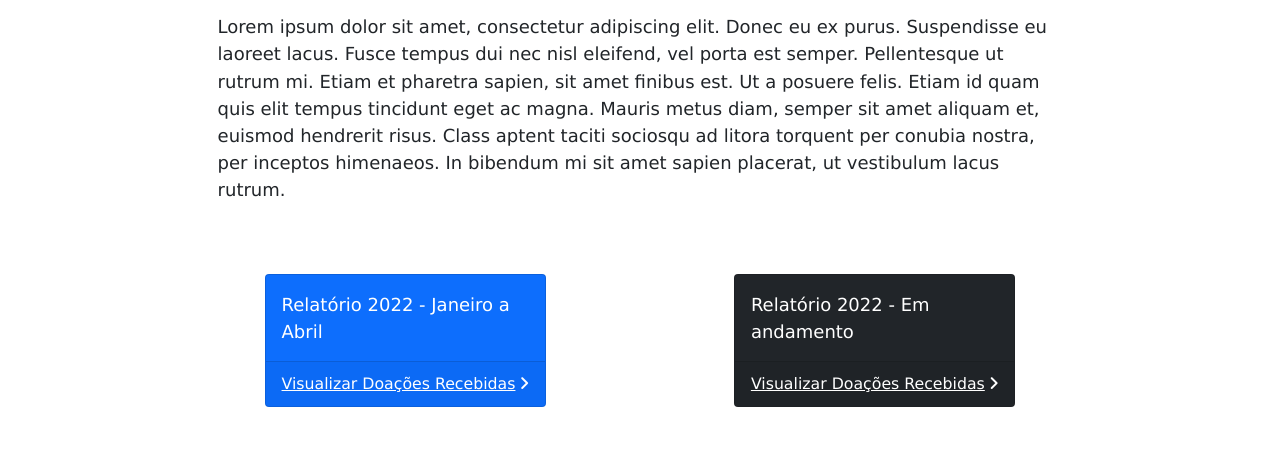
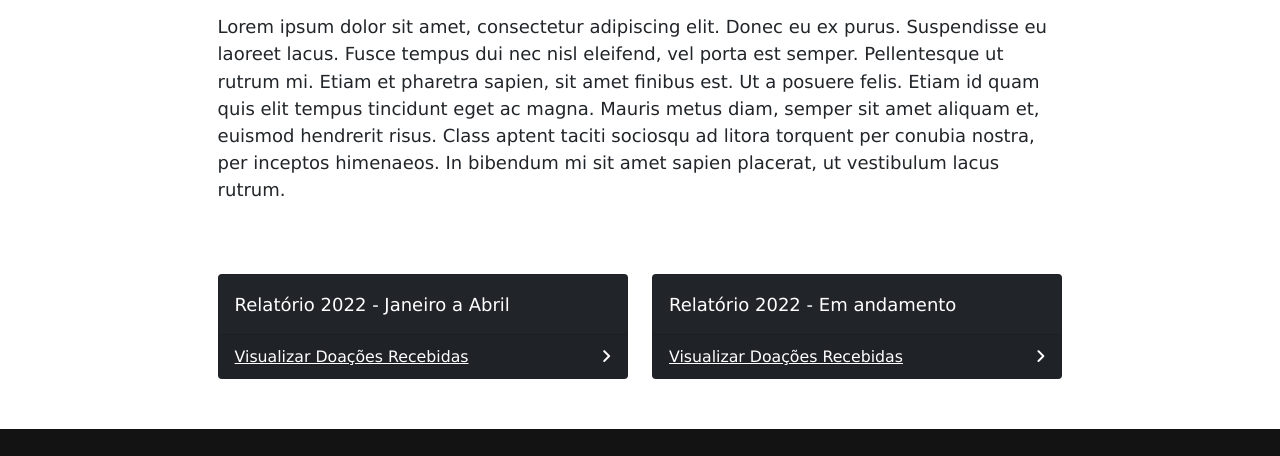
Before and after one commit to 2022M2T2-Inteli/Nakata-Uniwise, a plain HTML site: page src/páginas/transparencia.html in a window 1280 px wide. Shown: the part 342-798 px from the top of the page. Drawn offline with nearby package versions, Linux system fonts and the light colour scheme.

Commit message:
Update css e Página - Transparência

```diff
--- a/src/css/style.css
+++ b/src/css/style.css
@@ -457,11 +457,10 @@ header{
 .imgSpende {
     width: 80%;
 } */
+
+
 /* --- PÁGINA  TRANSPARÊNCIA --- */
 
-:root {
-    --bs-blue: #68be65;
-}
 .text-home-financeiro{
     width: 70%;
     margin: 0 auto;
--- a/src/páginas/transparencia.html
+++ b/src/páginas/transparencia.html
@@ -76,9 +76,9 @@
             <br>
         </div>
 
-        <div class="relatorio-pdf">
-            <div class="col-xl-4 col-md-5 col-sm-6">
-                <div class="card bg-primary text-white mb-4">
+        <div class="row">
+            <div class="col-xl-6 col-md-6 col-12">
+                <div class="card bg-dark text-white mb-4">
                     <div class="card-body">Relatório 2022 - Janeiro a Abril</div>
                     <div class="card-footer d-flex align-items-center justify-content-between">
                         <a class="small text-white stretched-link" href="https://drive.google.com/file/d/1lHFjivguOGdkY4Nlvxpim9knWQszvGot/view?usp=sharing">Visualizar Doações Recebidas</a>
@@ -86,8 +86,7 @@
                     </div>
                 </div>
             </div>
-            <br>
-            <div class="col-xl-4 col-md-5 col-sm-5">
+            <div class="col-xl-6 col-md-6 col-12">
                 <div class="card bg-dark text-white mb-4">
                     <div class="card-body">Relatório 2022 - Em andamento</div>
                     <div class="card-footer d-flex align-items-center justify-content-between">
```
